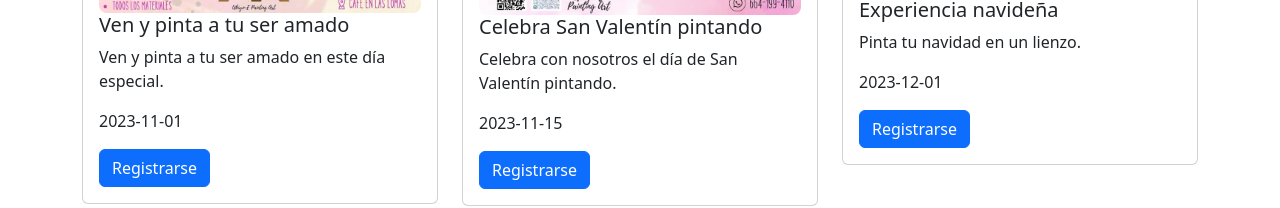
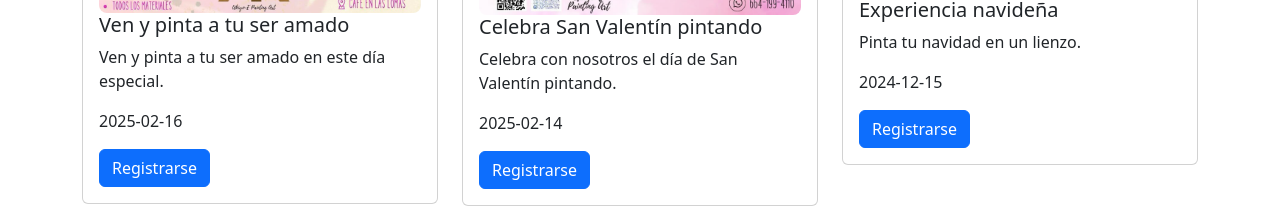
Before and after one commit to jonanct/unir-app, a React (Vite) app: page /Eventos in a window 1280 px wide. Shown: the part 484-692 px from the top of the page. Built offline with nearby package versions, Linux system fonts and the light colour scheme; the HTML template or start-up script is replaced by a standard one.

Commit message:
mas errores
mas errores

```diff
--- a/src/components/Events.jsx
+++ b/src/components/Events.jsx
@@ -7,21 +7,21 @@ const events = [
     id: 1,
     name: "Ven y pinta a tu ser amado",
     description: "Ven y pinta a tu ser amado en este día especial.",
-    date: "2023-11-01",
+    date: "2025-02-16",
     imageUrl: "./evento-valentin.png",
   },
   {
     id: 2,
     name: "Celebra San Valentín pintando",
     description: "Celebra con nosotros el día de San Valentín pintando.",
-    date: "2023-11-15",
+    date: "2025-02-14",
     imageUrl: "./evento-valentin2.png",
   },
   {
     id: 3,
     name: "Experiencia navideña",
     description: "Pinta tu navidad en un lienzo.",
-    date: "2023-12-01",
+    date: "2024-12-15",
     imageUrl: "./evento-navidad.png",
   },
 ];
```
